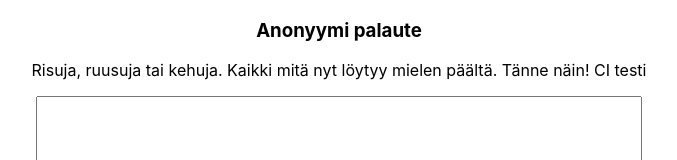
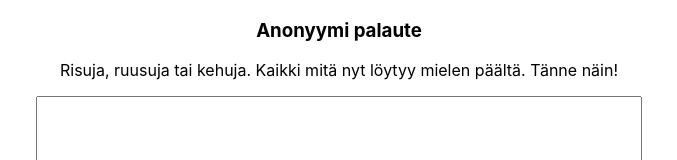
Before and after one commit to ggv3/std-feedback-frontend, a React (Create React App) app: page / in a window 1280 px wide. Shown: the top 160 px of the page, without its empty margins (301-978 px from the left). Built offline with nearby package versions, Linux system fonts and the light colour scheme.

Commit message:
CI pipe works as intended. Yay!

```diff
--- a/src/components/Form.jsx
+++ b/src/components/Form.jsx
@@ -37,7 +37,7 @@ class Form extends React.Component {
           <h3>Anonyymi palaute</h3>
           <p>
             Risuja, ruusuja tai kehuja. Kaikki mitä nyt löytyy mielen päältä.
-            Tänne näin! CI testi
+            Tänne näin!
           </p>
         </div>
         <div>
```
Also changed, not shown: 1 other file (tests, documents, lock files or other folders).
